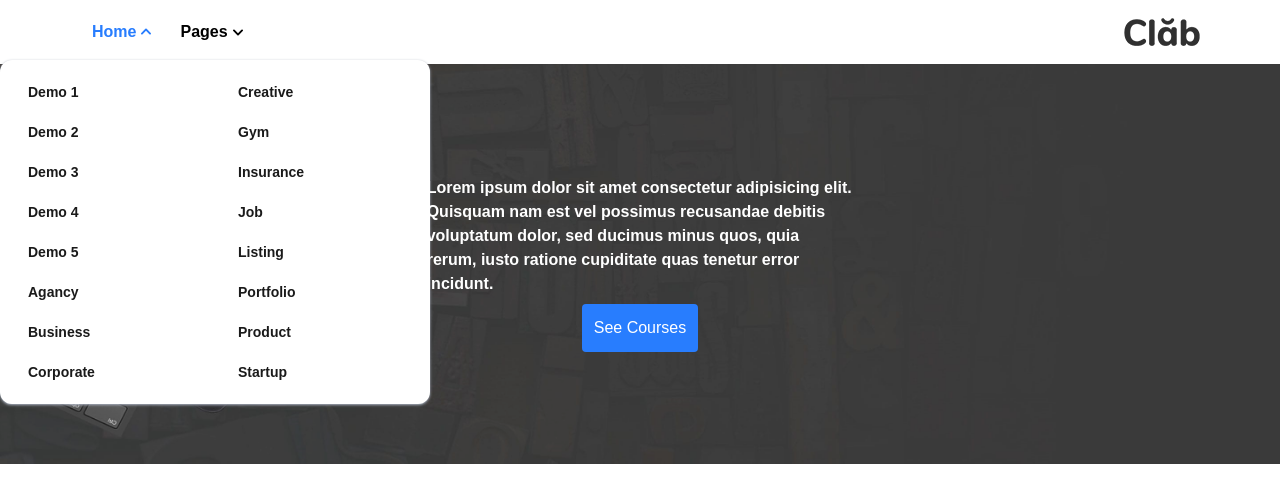
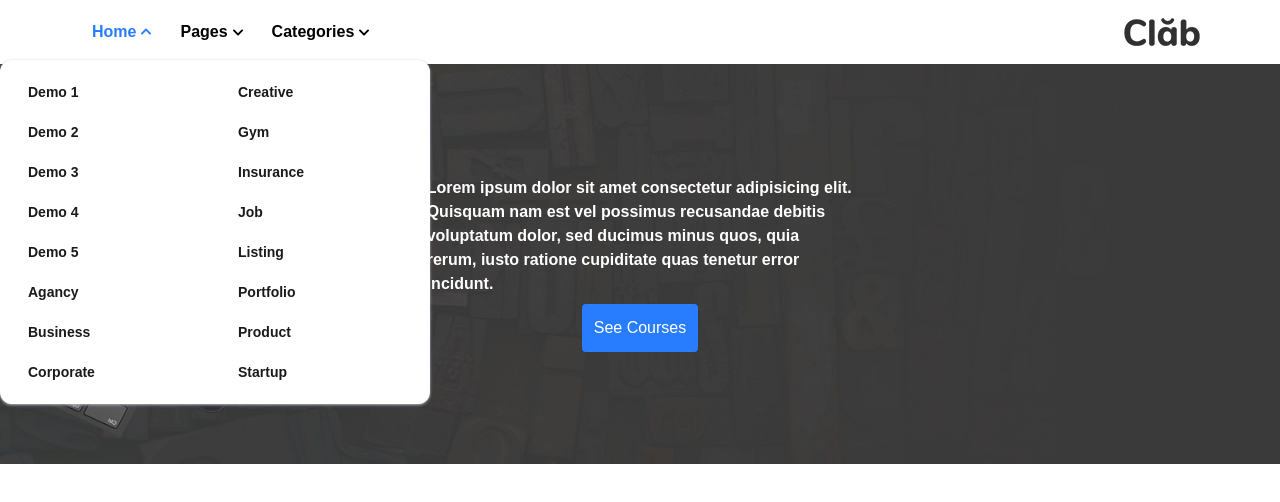
Before and after one commit to mohammad-mohammadi88/MERNShopping-frontend, a Next.js app: page / in a window 1280 px wide. Both pictures are taken after a click on the button "Home". Shown: the top 502 px of the page. Built offline with nearby package versions, Linux system fonts and the light colour scheme; no server answers.

Commit message:
navLink problem solved

```diff
--- a/src/Components/layout/Navbar/MobileNav.tsx
+++ b/src/Components/layout/Navbar/MobileNav.tsx
@@ -1,14 +1,13 @@
 "use client";
 import clsx from "clsx";
-import { useMemo, useState } from "react";
+import { FC, useState } from "react";
 
-import navItems from "@/constants/navItems";
 import { Bars3BottomLeftIcon, XMarkIcon } from "@heroicons/react/16/solid";
+import { NavItemsProps } from "./DesktopNav";
 import MobileNavGroup from "./MobileNavGroup";
 
-const MobileNav = () => {
+const MobileNav: FC<NavItemsProps> = ({ navItems }) => {
     const [openSidebar, setOpenSidebar] = useState<boolean>(false);
-    const navItemsList = useMemo(navItems, []);
 
     return (
         <div className="lg:hidden">
@@ -30,7 +29,7 @@ const MobileNav = () => {
                 >
                     <XMarkIcon height={30} width={30} />
                 </button>
-                {navItemsList.map((item, i, arr) => (
+                {navItems.map((item, i, arr) => (
                     <MobileNavGroup
                         isLast={i === arr.length - 1}
                         {...item}
--- a/src/Components/layout/Navbar/NavItemLink.tsx
+++ b/src/Components/layout/Navbar/NavItemLink.tsx
@@ -1,12 +1,12 @@
 import Link from "next/link";
-import type { FC } from "react";
+import type { FC, ReactNode } from "react";
 
 import { AppRoutes } from "@Constants";
 
 export interface NavItem {
     name: string;
     href: AppRoutes;
-    Icon?: FC<{ className: string }>;
+    Icon?: ReactNode;
 }
 
 const NavItemLink: FC<NavItem> = ({ href, name, Icon }) => (
@@ -15,7 +15,7 @@ const NavItemLink: FC<NavItem> = ({ href, name, Icon }) => (
         className="flex items-center capitalize rounded-lg px-3 py-2 transition hover:bg-primary font-semibold text-black hover:text-white duration-150 "
         href={href}
     >
-        {Icon && <Icon className="size-6" />}
+        {Icon}
         <span className="pl-1">{name}</span>
     </Link>
 );
--- a/src/Components/layout/Navbar/index.tsx
+++ b/src/Components/layout/Navbar/index.tsx
@@ -1,18 +1,24 @@
 import Image from "next/image";
 import Link from "next/link";
 
+import navItems from "@/constants/navItems";
 import { logo_dark } from "@Images";
+import { serverCategories } from "@ServerApi";
 import DesktopNav from "./DesktopNav";
 import MobileNav from "./MobileNav";
 
-const Navbar = () => (
+const Navbar = async () => {
+    const { ok, statusText, data } = await serverCategories.getAllCategories();
+    const categories = !ok ? data || statusText : data.data;
+    const navItemsList = navItems(categories);
+    return (
         <nav className="container px-20 py-4 flex justify-between mx-auto">
-        <DesktopNav />
-        <MobileNav />
+            <DesktopNav navItems={navItemsList} />
+            <MobileNav navItems={navItemsList} />
             <Link href="/" className="flex cursor-pointer items-center">
                 <Image src={logo_dark} alt="Clab logo" />
             </Link>
         </nav>
     );
-
+};
 export default Navbar;
--- a/src/Components/layout/index.ts
+++ b/src/Components/layout/index.ts
@@ -1,2 +1,3 @@
 export { default as Layout } from "./Layout";
 export { type NavGroupProps } from "./Navbar/DesktopNavGroup";
+export { type NavItem } from "./Navbar/NavItemLink";
--- a/src/api/index.ts
+++ /dev/null
@@ -1,2 +0,0 @@
-export { default as paymentsApi } from "./client/payments";
-export { default as usersApi } from "./users";
--- a/src/api/server/products.ts
+++ b/src/api/server/products.ts
@@ -1,5 +1,5 @@
 import type { ApiListQueries, GetDataWithPagination, Product } from "@Types";
-import endpointGenerator from "../endpoint";
+import endpointGenerator from "./endpoint";
 import serverFetch from "./server";
 
 const { endpoint, addQueries, addParam } = endpointGenerator("categories");
--- a/src/api/shipments.ts
+++ /dev/null
@@ -1,27 +0,0 @@
-import type {
-    ApiListQueries,
-    FullShipment,
-    GetDataWithPagination,
-    Shipment,
-} from "@Types";
-import apiClient, { endpointGenerator } from "./client/client";
-
-const { endpoint, addParam } = endpointGenerator("shipments");
-
-const getShipments = (status: string | null, params?: ApiListQueries) =>
-    apiClient.get<GetDataWithPagination<Shipment>, string>(
-        endpoint,
-        status ? { status, ...params } : { ...params }
-    );
-
-const getShipment = (id: string) =>
-    apiClient.get<FullShipment, string>(addParam(id));
-
-const updateShipmentStatus = (id: string, status: number | string) =>
-    apiClient.patch<Shipment, string>(addParam(id), { status: Number(status) });
-
-export default {
-    getShipment,
-    getShipments,
-    updateShipmentStatus,
-};
--- a/src/constants/index.ts
+++ b/src/constants/index.ts
@@ -1,7 +1,8 @@
 export const serverUrl = process.env.NEXT_PUBLIC_SERVER_URL!;
 
 // export all routes generated by nextjs
-export * from ".next/dev/types/routes";
+import type { AppRoutes } from ".next/dev/types/routes";
+export { type AppRoutes };
 
 export * from "./comment";
 export * from "./coupon";
--- a/src/constants/navItems.ts
+++ b/src/constants/navItems.tsx
@@ -1,7 +1,13 @@
-import { NavGroupProps } from "@Components";
 import { Cog8ToothIcon, RectangleStackIcon } from "@heroicons/react/24/outline";
 
-export default (): NavGroupProps[] => [
+import { NavGroupProps, NavItem } from "@Components";
+import { Category } from "@Types";
+import { FC } from "react";
+
+interface NavGroup extends Omit<NavGroupProps, "items"> {
+    items: (Omit<NavItem, "Icon"> & { Icon?: FC<{ className: string }> })[];
+}
+const navItems = (categories: Category[] | string): NavGroup[] => [
     {
         name: "home",
         items: [
@@ -86,4 +92,30 @@ export default (): NavGroupProps[] => [
             },
         ],
     },
+    {
+        name: "Categories",
+        items:
+            typeof categories === "string"
+                ? [{ name: categories, href: "" }]
+                : categories.map(({ _id, title: name }) => ({
+                      href: ("?q=" + _id) as any,
+                      name,
+                  })),
+    },
 ];
+
+const formater = (items: NavGroup[]): NavGroupProps[] =>
+    items.map(({ name, items }) => ({
+        name,
+        items: items.map(({ href, name, ...Item }) => {
+            const obj: NavItem = {
+                href,
+                name,
+            };
+            if (Item.Icon) obj.Icon = <Item.Icon className="size-6" />;
+            return obj;
+        }),
+    }));
+
+export default (categories: Category[] | string) =>
+    formater(navItems(categories));
--- a/src/types/category.ts
+++ b/src/types/category.ts
@@ -1,9 +1,5 @@
-import type { FormCategoryGroup, FormCategoryValues } from "@/Forms/validation";
 import type { ID } from "./globals";
-export type * from "@/Forms/validation";
 
-export type CategoryGroup = FormCategoryGroup & ID;
-export interface Category extends FormCategoryValues, ID {
-    totalProducts: number;
-    attrGroups: CategoryGroup[];
+export interface Category extends ID {
+    title: string;
 }
```
Also changed, not shown: src/Components/layout/Navbar/DesktopNav.tsx (+8 -4 lines), src/api/server/endpoint.ts (renamed from src/api/endpoint.ts). Lines whose indentation alone changed are shown as unchanged.
